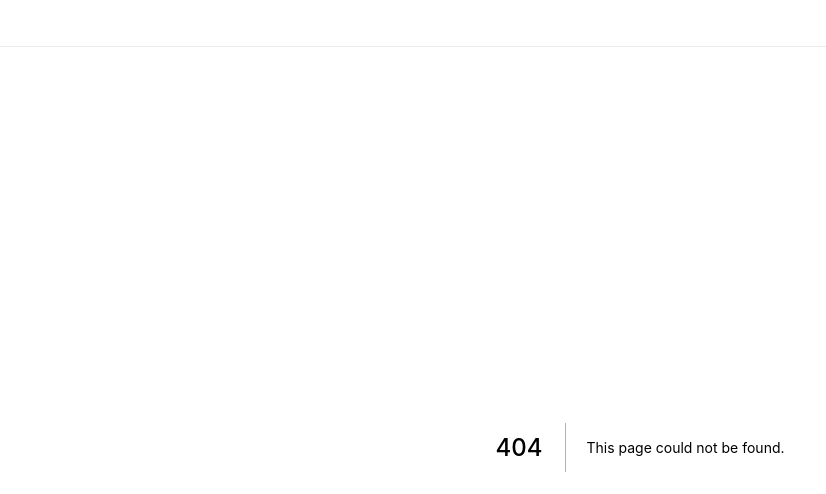
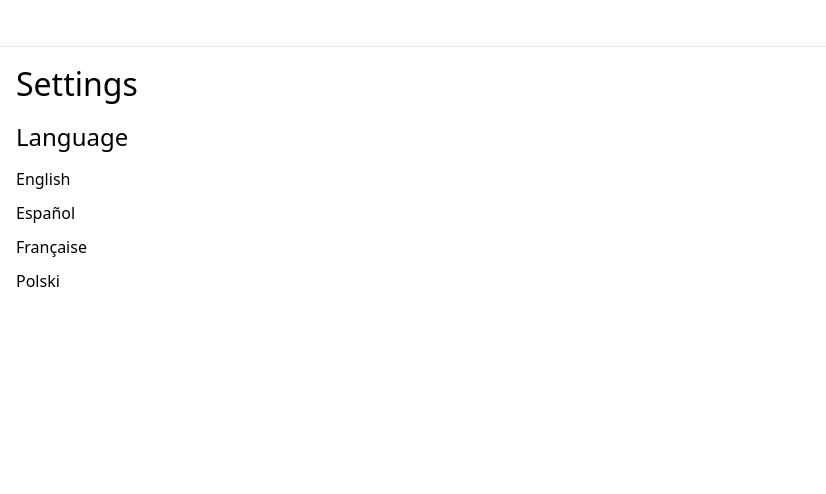
Before and after one commit to ricardocasares/bemba, a Next.js app: page /settings in a window 1280 px wide. Before the commit this address had no page. Shown: the top 494 px of the page, without its empty margins (0-826 px from the left). Built offline with nearby package versions, Linux system fonts and the light colour scheme; some icons are missing.

Commit message:
feat: add settings

```diff
--- a/public/i18n/en.json
+++ b/public/i18n/en.json
@@ -4,6 +4,10 @@
     "title": "Search",
     "placeholder": "Type something ..."
   },
+  "settings": {
+    "title": "Settings",
+    "language": "Language"
+  },
   "player": {
     "error": "Oops, something went wrong :("
   }
--- a/public/i18n/es.json
+++ b/public/i18n/es.json
@@ -4,6 +4,10 @@
     "title": "Buscar",
     "placeholder": "Escribe algo ..."
   },
+  "settings": {
+    "title": "Configuración",
+    "language": "Lenguaje"
+  },
   "player": {
     "error": "Oh oh, algo salió mal :("
   }
--- a/public/i18n/fr.json
+++ b/public/i18n/fr.json
@@ -4,6 +4,10 @@
     "title": "Chercher",
     "placeholder": "Tapez quelque chose ..."
   },
+  "settings": {
+    "title": "Réglages",
+    "language": "Langue"
+  },
   "player": {
     "error": "Quelque chose s'est mal passé :("
   }
--- a/public/i18n/pl.json
+++ b/public/i18n/pl.json
@@ -4,6 +4,10 @@
     "title": "Szukać",
     "placeholder": "Napisz coś ..."
   },
+  "settings": {
+    "title": "Ustawienia",
+    "language": "Język"
+  },
   "player": {
     "error": "Ojojoj, coś poszło nie tak :("
   }
--- a/src/components/Box/index.ts
+++ b/src/components/Box/index.ts
@@ -13,7 +13,7 @@ import {
 } from "styled-system";
 import styled from "@emotion/styled";
 
-export type Box = GridProps &
+export type Box = { as?: string } & GridProps &
   MarginProps &
   PaddingProps &
   BackgroundProps &
--- a/src/components/Header/index.tsx
+++ b/src/components/Header/index.tsx
@@ -1,5 +1,5 @@
 import Link from "next/link";
-import { Radio, Search } from "@geist-ui/react-icons";
+import { Radio, Search, Sliders } from "@geist-ui/react-icons";
 import { Container, Navigation } from "./style";
 
 export const Header = () => (
@@ -16,6 +16,11 @@ export const Header = () => (
           <Search />
         </a>
       </Link>
+      <Link href="/settings">
+        <a>
+          <Sliders />
+        </a>
+      </Link>
     </Navigation>
   </Container>
 );
--- a/src/css/system.ts
+++ b/src/css/system.ts
@@ -1,6 +1,9 @@
 import { system } from "styled-system";
 
-export type StackSpacingProps = { stackSpacing?: number | number[] };
+export type StackSpacingProps = {
+  stackSpacing?: number | number[] | string | string[];
+};
+
 export const stackSpacing = system({
   stackSpacing: {
     property: "marginTop",
--- /dev/null
+++ b/src/pages/settings.tsx
@@ -0,0 +1,42 @@
+import Link from "next/link";
+import { Box } from "@/components/Box";
+import { Heading } from "@/components/Typography";
+import { useTranslation } from "@/lib/hooks/useTranslation";
+import { Stack } from "@/components/Stack";
+
+export const Index = () => {
+  const { t } = useTranslation();
+
+  return (
+    <Box p={["var(--sz4)"]}>
+      <Heading as="h3">{t.settings.title}</Heading>
+
+      <Heading as="h4">{t.settings.language}</Heading>
+
+      <Stack as="ul" stackSpacing={["var(--sz3)"]}>
+        <li>
+          <Link href="/settings" locale="en">
+            <a>English</a>
+          </Link>
+        </li>
+        <li>
+          <Link href="/settings" locale="es">
+            <a>Español</a>
+          </Link>
+        </li>
+        <li>
+          <Link href="/settings" locale="fr">
+            <a>Française</a>
+          </Link>
+        </li>
+        <li>
+          <Link href="/settings" locale="pl">
+            <a>Polski</a>
+          </Link>
+        </li>
+      </Stack>
+    </Box>
+  );
+};
+
+export default Index;
```
